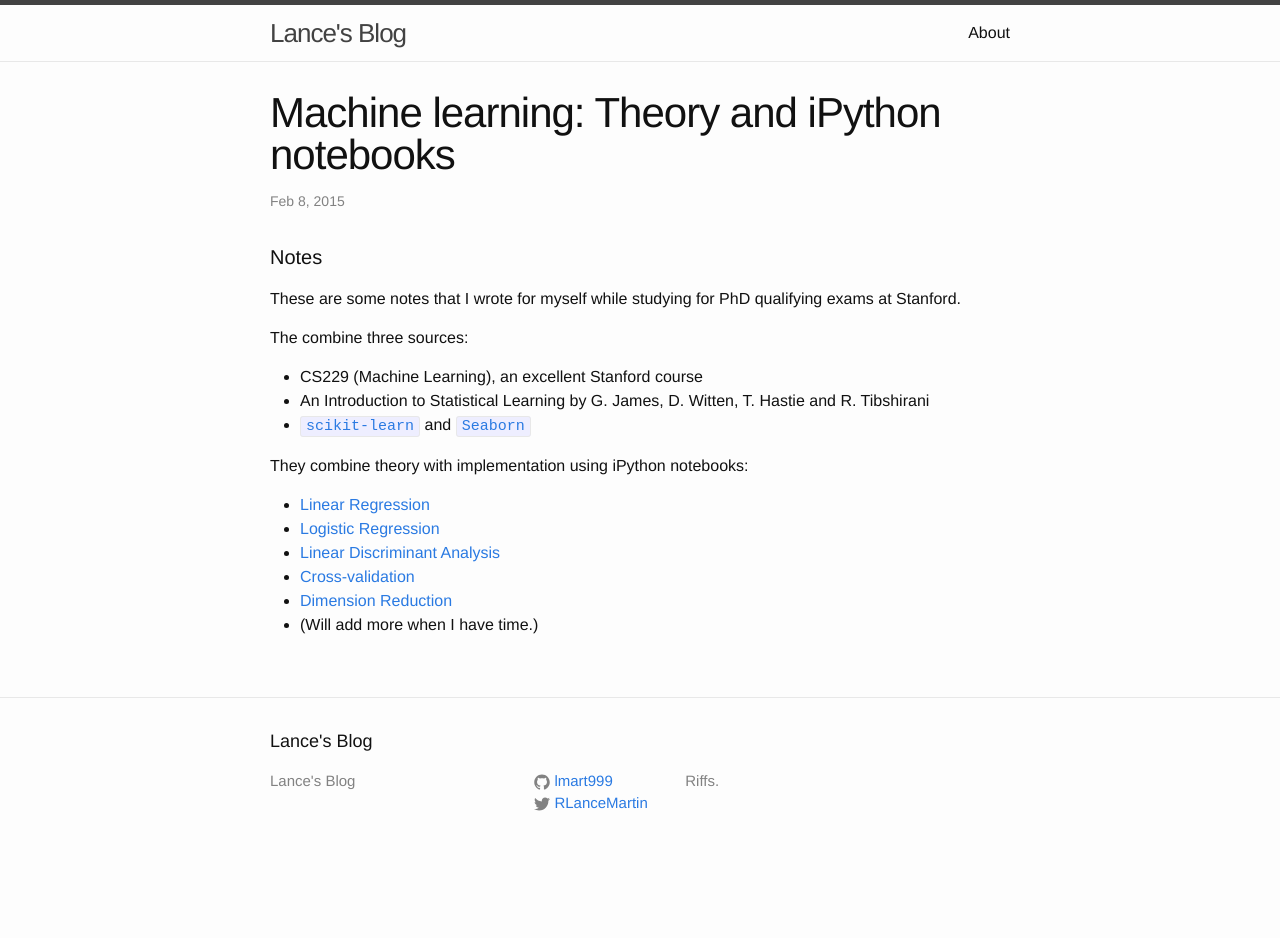
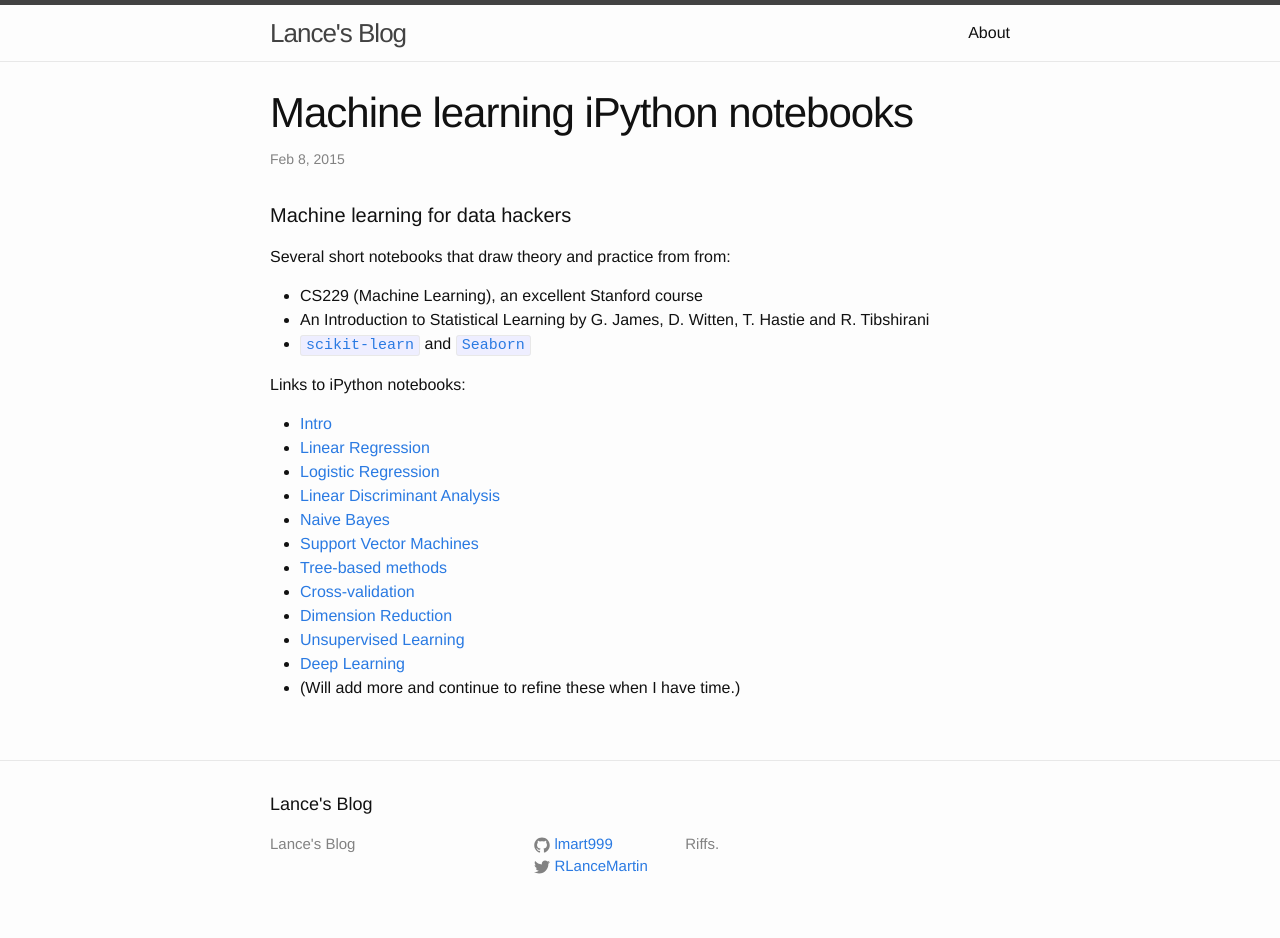
Before and after one commit to rlancemartin/rlancemartin.github.io, a Jekyll site: the page built from _posts/2015-02-8-ml.markdown, in a window 1280 px wide. Built offline with Jekyll 4.4.1, drawn with Linux system fonts in a browser that asks for light colours; Markdown is read by kramdown in place of the engine named in the settings; before the commit the page ends 900 px from its top, so only the background shows below that.

Commit message:
ML blog post/

```diff
--- a/_posts/2015-02-8-ml.markdown
+++ b/_posts/2015-02-8-ml.markdown
@@ -1,26 +1,30 @@
 ---
 layout: post
 comments: false
-title:  "Machine learning: Theory and iPython notebooks"
+title:  "Machine learning iPython notebooks"
 excerpt: "iPython notebooks following CS229 and ISL with scikit-learn implementations."
 date:   2015-02-8 10:19:00
 ---
 
-####Notes
+####Machine learning for data hackers
 
-These are some notes that I wrote for myself while studying for PhD qualifying exams at Stanford.
-
-The combine three sources:
+Several short notebooks that draw theory and practice from from:
 
 * CS229 (Machine Learning), an excellent Stanford course
 * An Introduction to Statistical Learning by G. James, D. Witten, T. Hastie and R. Tibshirani
 * [`scikit-learn`](http://scikit-learn.org/stable/) and [`Seaborn`](http://stanford.edu/~mwaskom/software/seaborn/)
 
-They combine theory with implementation using iPython notebooks:
+Links to iPython notebooks:
 
+* [Intro](http://nbviewer.ipython.org/github/lmart999/CS229_ISL/blob/master/Intro%20and%20Philosophy.ipynb)
 * [Linear Regression](http://nbviewer.ipython.org/github/lmart999/CS229_ISL/blob/master/Linear%20Regression.ipynb)
 * [Logistic Regression](http://nbviewer.ipython.org/github/lmart999/CS229_ISL/blob/master/Logistic%20Regression.ipynb)
 * [Linear Discriminant Analysis](http://nbviewer.ipython.org/github/lmart999/CS229_ISL/blob/master/Linear%20Discriminant%20Analysis.ipynb)
+* [Naive Bayes](http://nbviewer.ipython.org/github/lmart999/CS229_ISL/blob/master/Naive%20Bayes.ipynb)
+* [Support Vector Machines](http://nbviewer.ipython.org/github/lmart999/CS229_ISL/blob/master/SVMs.ipynb)
+* [Tree-based methods](http://nbviewer.ipython.org/github/lmart999/CS229_ISL/blob/master/Tree-based%20methods.ipynb)
 * [Cross-validation](http://nbviewer.ipython.org/github/lmart999/CS229_ISL/blob/master/Cross-validation.ipynb)
 * [Dimension Reduction](http://nbviewer.ipython.org/github/lmart999/CS229_ISL/blob/master/Dimension%20Reduction.ipynb)
-* (Will add more when I have time.)
+* [Unsupervised Learning](http://nbviewer.ipython.org/github/lmart999/CS229_ISL/blob/master/Unsupervised%20learning.ipynb)
+* [Deep Learning](http://nbviewer.ipython.org/github/lmart999/CS229_ISL/blob/master/Deep%20Learning.ipynb)
+* (Will add more and continue to refine these when I have time.)
```
